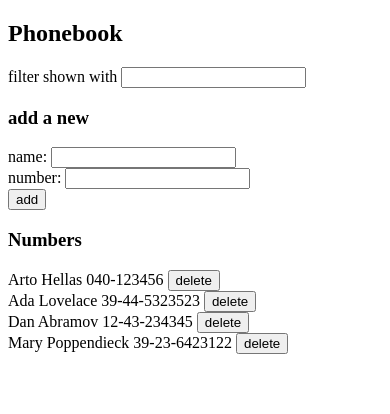
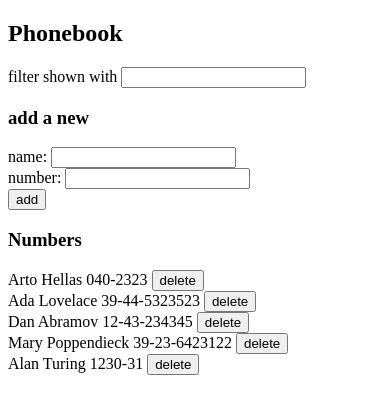
Before and after one commit to 18-Madhav-9/fullstackopen2025, a React (Vite) app in the folder part2/phonebook/: page / in a window 390 px wide. Shown: the top 414 px of the page. Built offline with nearby package versions, Linux system fonts and the light colour scheme; data requests are answered from the project's data file.

Commit message:
Part2 phonebook after 2.15

```diff
--- a/part2/phonebook/db.json
+++ b/part2/phonebook/db.json
@@ -1,8 +1,8 @@
 {
-  "persons":[
+  "persons": [
     {
       "name": "Arto Hellas",
-      "number": "040-123456",
+      "number": "040-2323",
       "id": "1"
     },
     {
@@ -19,6 +19,11 @@
       "name": "Mary Poppendieck",
       "number": "39-23-6423122",
       "id": "4"
+    },
+    {
+      "name": "Alan Turing",
+      "number": "1230-31",
+      "id": "f8af"
     }
   ]
 }
--- a/part2/phonebook/src/App.jsx
+++ b/part2/phonebook/src/App.jsx
@@ -56,22 +56,36 @@ const App = () => {
   }
   useEffect(fetchPersons,[])
 
-  const addperson = (event) => {
-    event.preventDefault()
-    const storePerson = (personObject) => {
+  const storePerson = (personObject) => {
       phoneServices.createPerson(personObject)
         .then( (response) => {
         setPersons(persons.concat(response))
       })
+  }
+
+  const replaceNumber = (newperson) => {
+    if ( window.confirm(`${newperson.name} is already added to phonebook,replace the old number with newone`)) {
+      phoneServices.replacePersonNumber(newperson.id,newperson)
+        .then( (response) => {
+          setPersons( persons.map( p => p.id !== response.id ? p : response ))
+        })
+        .catch( (error) => {
+          alert(`${newperson.name} is already deleted`)
+          setPersons( persons.filter( p => p.id !== newperson.id ) )
+        })
     }
+  }
 
+  const addperson = (event) => {
+    event.preventDefault()
     const newperson = {
-      name:newName ,
-      number:newNumber ,
-      id:(persons.length >0 ? Math.max(...persons.map( current => current.id ))+1:1 ).toString()
+      name:newName.trim() ,
+      number:newNumber.trim()
     }
-    const found = persons.some( person => person.name.toLowerCase() === newName.toLowerCase() );
-    found ? alert(`${newName} is already added to phonebook`) : storePerson(newperson)
+    const existing = persons.find(person => person.name.toLowerCase() === newName.toLowerCase())
+
+    existing ? replaceNumber({...newperson, id: existing.id }) : storePerson(newperson)
+
     setNewName('')
     setNumber('')
   }
--- a/part2/phonebook/src/services/phoneServices.js
+++ b/part2/phonebook/src/services/phoneServices.js
@@ -17,4 +17,9 @@ const deletePerson = (id) => {
     return request
 }
 
-export default {getPersons,createPerson,deletePerson}
+const replacePersonNumber = (id,personObject) => {
+    const request = axios.put( `${baseUrl}/${id}`,personObject)
+    return request.then( response => response.data )
+}
+
+export default {getPersons,createPerson,deletePerson,replacePersonNumber}
```
